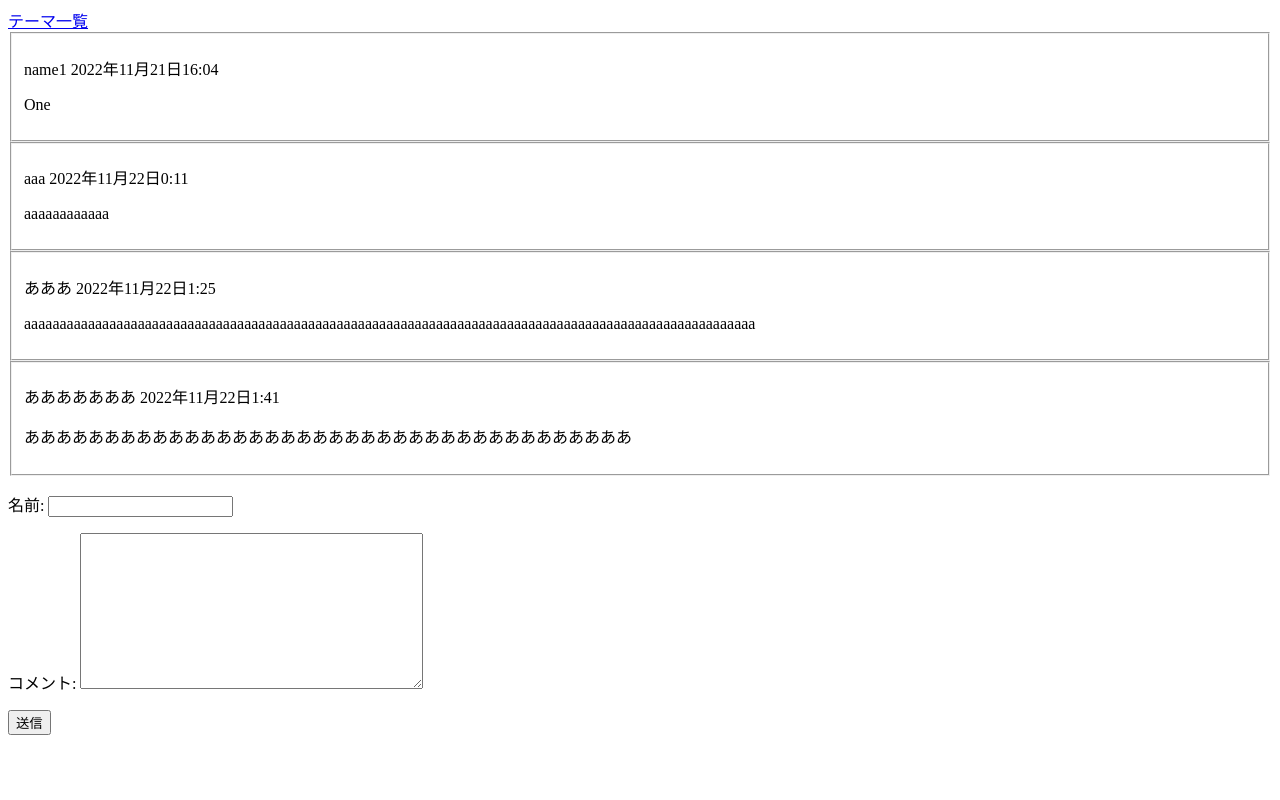
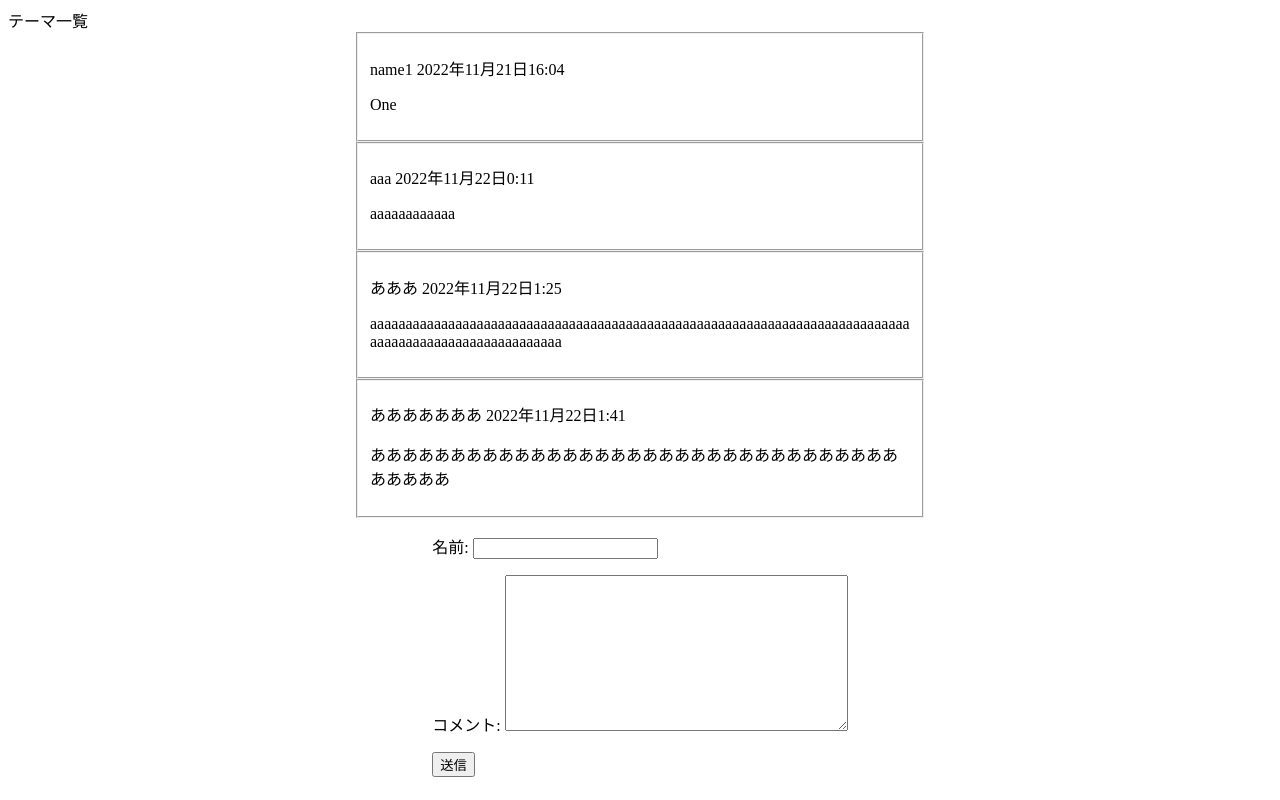
Before and after one commit to toami-ryo/Comment, a Django app: page /comments/2/ in a window 1280 px wide. Run offline with Django 4.2, Linux system fonts and the light colour scheme; data comes from the database, SQL or seed files in the repository; both versions use the stored data as it was after the commit.

Commit message:
'add style sheet'

```diff
--- /dev/null
+++ b/mysite/comments/static/comments/basic.css
@@ -0,0 +1,29 @@
+header a, header a:visited{
+  color: black;
+  text-decoration: none;
+}
+
+header a:hover{
+  text-decoration: underline;
+}
+
+.container-wrapper{
+  display: flex;
+  flex-direction: column;
+  align-items: center;
+}
+
+.container{
+  width: 600px;
+  display: flex;
+  flex-direction: column;
+  align-items: center;
+}
+
+.cell{
+  width: 90%;
+}
+
+.cell p{
+  overflow-wrap: anywhere;
+}
--- a/mysite/comments/templates/comments/header.html
+++ b/mysite/comments/templates/comments/basic.html
@@ -4,6 +4,8 @@
     <head>
       <meta charset="utf-8">
       <title>Comments</title>
+      {% load static %}
+      <link rel="stylesheet" href="{% static 'comments/basic.css' %}">
     </head>
 
     <body>
@@ -13,9 +15,11 @@
         </div>
       </header>
 
-      <div class="container">
-        {% block content %}
-        {% endblock %}
+      <div class="container-wrapper">
+        <div class="container">
+          {% block content %}
+          {% endblock %}
+        </div>
       </div>
     </body>
 </html>
--- a/mysite/comments/templates/comments/index.html
+++ b/mysite/comments/templates/comments/index.html
@@ -1,5 +1,5 @@
 <!-- header.html の内容をもとに拡張する -->
-{% extends "comments/header.html" %}
+{% extends "comments/basic.html" %}
 
 <!-- header.html の content ブロックに以下を挿入 -->
 {% block content %}
--- a/mysite/comments/templates/comments/theme_comments.html
+++ b/mysite/comments/templates/comments/theme_comments.html
@@ -1,10 +1,10 @@
-{% extends "comments/header.html" %}
+{% extends "comments/basic.html" %}
 
 {% block content %}
 
   {% if theme %}
       {% for cell in theme.cells.all %}
-          <fieldset>
+          <fieldset class="cell">
               <p>{{ cell.publisher_name }} {{cell.pub_date}}</p>
               <p>{{cell.comment_text}}</p>
           </fieldset>
```
Also changed, not shown: mysite/db.sqlite3.
